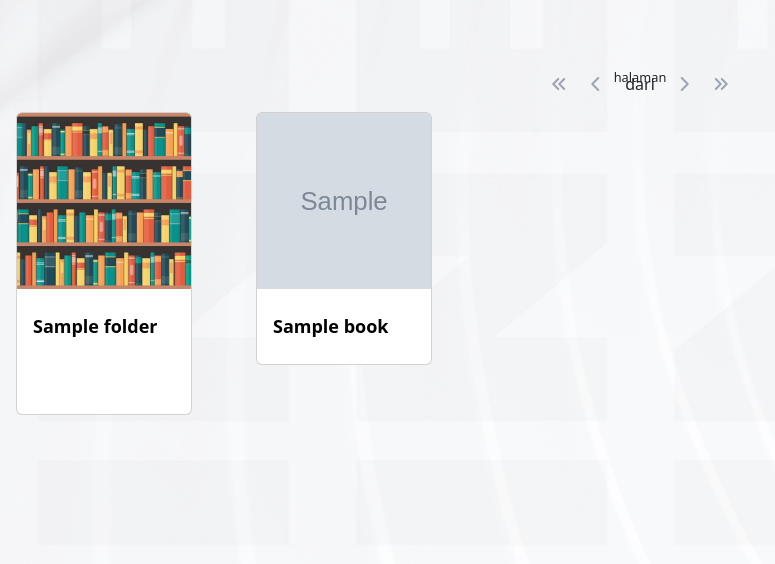
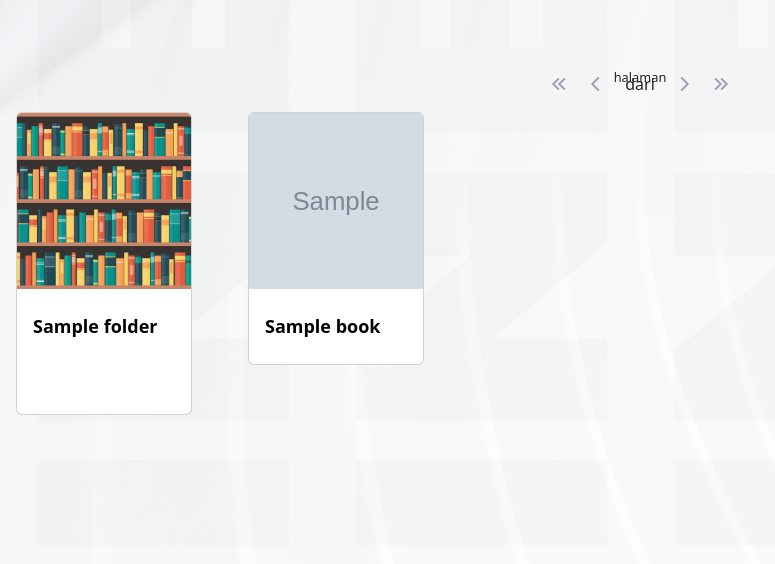
Before and after one commit to Luqmanmh/libmanagesys, a Django app: page /collection/s/ in a window 1280 px wide; the page is wider, and only the part inside the window is pictured. Shown: the part 69-633 px from the top of that part, without its empty margins (0-775 px from the left). Run offline with Django 4.2, Linux system fonts and the light colour scheme; tables that the repository leaves empty hold one stand-in row (values such as "Sample post"); grey boxes marked "Sample" are stand-in pictures; style sheets or scripts are compiled from the project's sources; some libraries are stand-ins or nearby versions.

Commit message:
Update online.html

```diff
--- a/templates/online.html
+++ b/templates/online.html
@@ -92,7 +92,7 @@
         {% endif %}
     </div>
 
-    <div class="tablecar flex flex-wrap md:justify-start md:gap-8 justify-evenly w-[90rem] mx-auto my-20">
+    <div class="tablecar flex flex-wrap md:justify-start md:gap-6 justify-evenly w-[90rem] mx-auto my-20">
         {% for i in infolder %}
         <div class="cardcover md:mx-4 mx-[.25rem] mb-8">
             <a href="{% url 'online' file_root=i.id %}" class="text-black">
```
